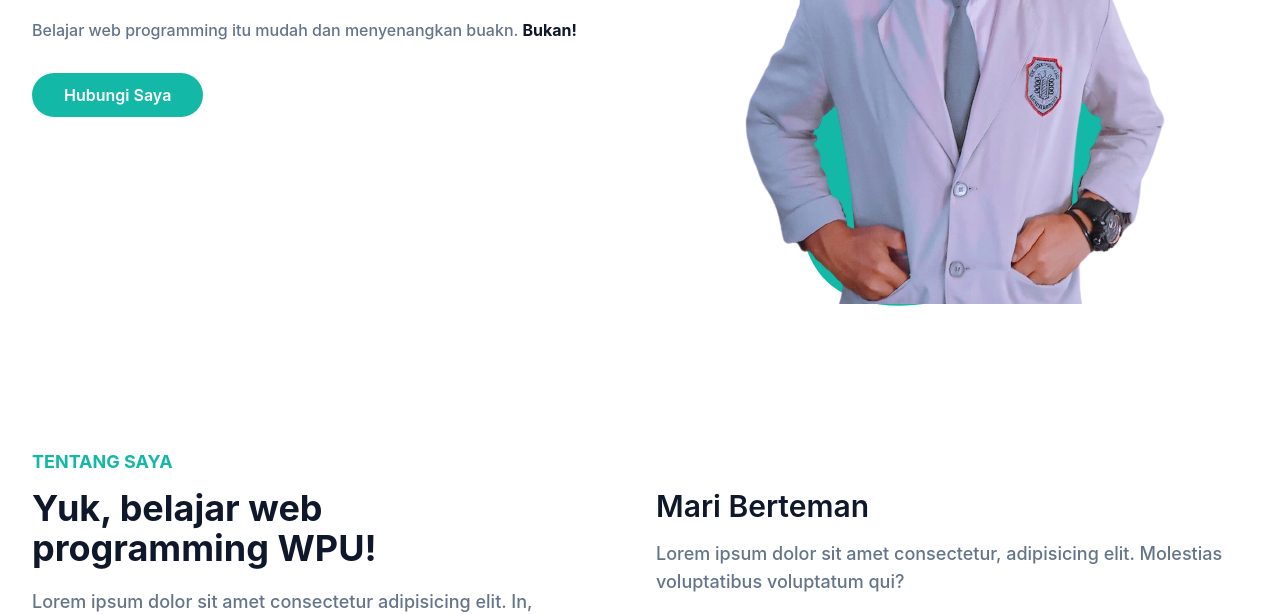
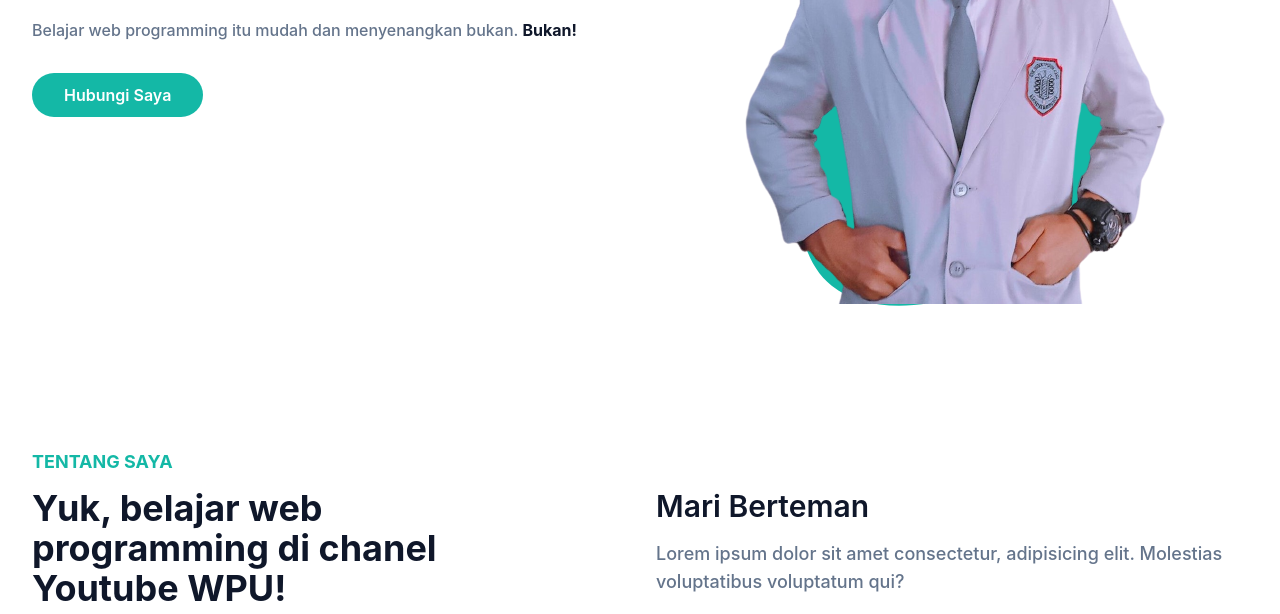
Before and after one commit to monasmardiantomk/portfolio-monas, a website: page index.html in a window 1280 px wide. Shown: the part 452-1066 px from the top of the page. Drawn offline with Linux system fonts and the light colour scheme.

Commit message:
Update index.html

```diff
--- a/index.html
+++ b/index.html
@@ -59,7 +59,7 @@
                     <h1 class="text-base font-semibold text-primary md:text-xl">
                     Halo semua 🖐, saya <span class="block font-bold  text-dark text-4xl lg:text-5xl">Monas Mardianto MK</span></h1>
                     <h2 class="font-medium text-slate-500 text-lg mb-5 lg:text-2xl">Siswa <span class="text-dark">SMK Negri 1 Tanah Siang</span></h2>
-                    <p class="font-medium text-secondary mb-10 leading-relaxed">Belajar web programming itu mudah dan menyenangkan buakn. <span class="text-dark font-bold">Bukan!</span></p>
+                    <p class="font-medium text-secondary mb-10 leading-relaxed">Belajar web programming itu mudah dan menyenangkan bukan. <span class="text-dark font-bold">Bukan!</span></p>
 
                     <a href="#" class="text-base font-semibold text-white  bg-primary py-3 px-8 rounded-full hover:shadow-lg
                     hover:opacity-80 transition duration-300 ease-in-out/">Hubungi Saya</a>
@@ -86,7 +86,7 @@
                 <div class="wfull px-4 mb-10 lg:w-1/2">
                     <h4 class="font-bold uppercase text-primary text-lg mb-3
                     ">Tentang Saya</h4>
-                    <h2 class="font-bold text-dark text-3xl mb-5 max-w-md lg:text-4xl">Yuk, belajar web programming WPU!</h2>
+                    <h2 class="font-bold text-dark text-3xl mb-5 max-w-md lg:text-4xl">Yuk, belajar web programming di chanel Youtube WPU!</h2>
                     <p class="font-medium text-base text-secondary max-w-xl lg:text-lg">Lorem ipsum dolor sit amet consectetur adipisicing elit. In, accusamus consectetur facere commodi error numquam neque?</p>
                 </div>
                 <div class="w-full px-4 lg:w-1/2">
```
